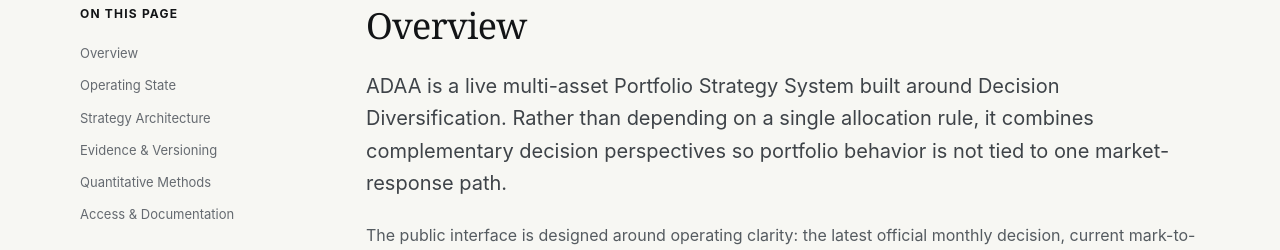
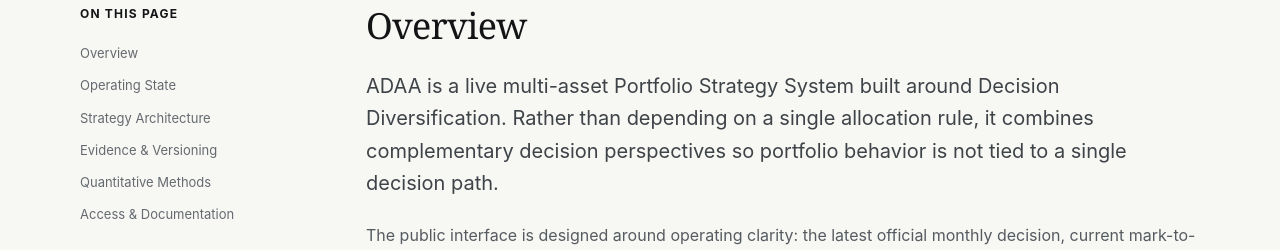
Before and after one commit to slackquant80/slackquant-research, a Next.js app: page /systems/adaa in a window 1280 px wide. Shown: the part 530-780 px from the top of the page. Built offline with nearby package versions, Linux system fonts and the light colour scheme; no server answers.

Commit message:
Polish ADAA decision-path wording

```diff
--- a/src/app/systems/adaa/page.tsx
+++ b/src/app/systems/adaa/page.tsx
@@ -69,7 +69,7 @@
             <p className="lede">
               ADAA is a live multi-asset Portfolio Strategy System built around Decision Diversification. Rather than
               depending on a single allocation rule, it combines complementary decision perspectives so portfolio
-              behavior is not tied to one market-response path.
+              behavior is not tied to a single decision path.
             </p>
             <p className="body-copy">
               The public interface is designed around operating clarity: the latest official monthly decision, current
```
